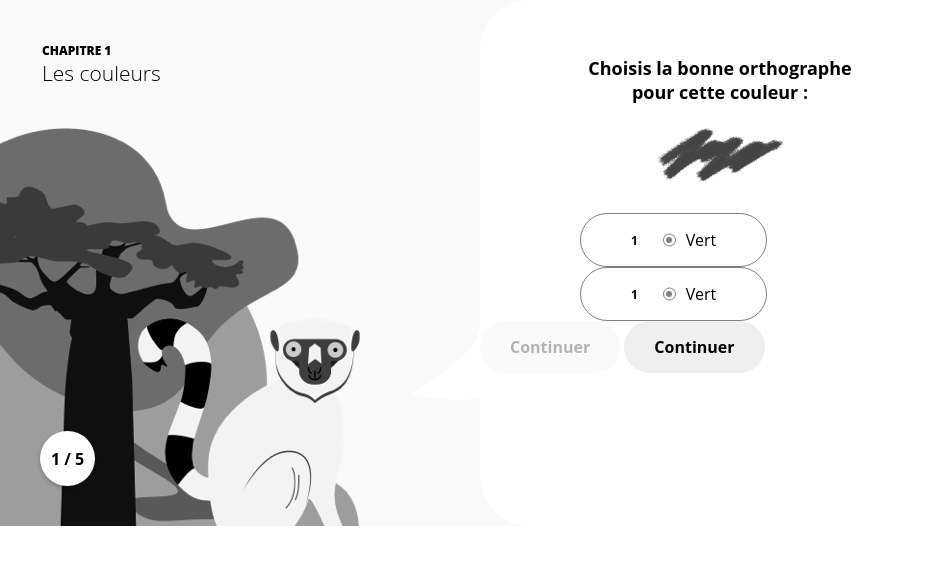
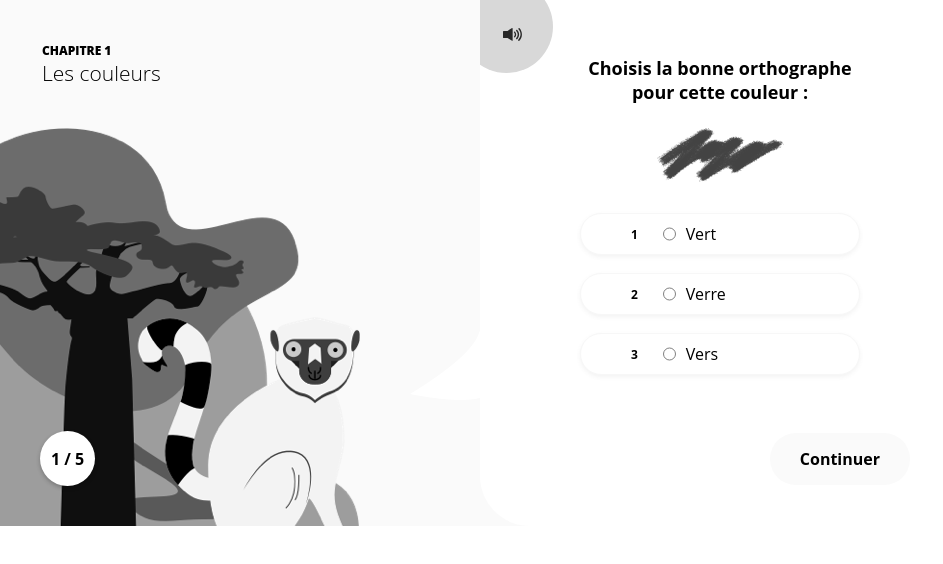
Before and after one commit to LeaCharrier/lia-app, a website: page src/index.html in a window 1280 px wide. Shown: the whole page, without its empty margins (0-943 px from the left). Drawn offline with nearby package versions, Linux system fonts and the light colour scheme; files that its build step writes are made by us from their sources.

Commit message:
exo \\ style

```diff
--- a/src/index.html
+++ b/src/index.html
@@ -25,27 +25,31 @@
         </div>
         <div class="containExercice">
             <div class="contentExercice">
+                <div class="sound"></div>
                 <h2 class="consigne">Choisis la bonne orthographe pour cette couleur :</h2>
                 <img src="images/exo-color.png" class="color">
                 <ul>
                   <li>
-                        <button class="button button__choise button__choise--selected">
+                    <button class="button button__choise button__choise">
                       <span>1</span>
                       <span>Vert</span>
                     </button>
                   </li>
                   <li>
-                        <button class="button button__choise button__choise--selected">
-                            <span>1</span>
-                            <span>Vert</span>
+                    <button class="button button__choise button__choise">
+                      <span>2</span>
+                      <span>Verre</span>
+                    </button>
+                  </li>
+                  <li>
+                    <button class="button button__choise button__choise">
+                      <span>3</span>
+                      <span>Vers</span>
                     </button>
                   </li>
                 </ul>
             </div>
             <div class="contentReponse">
-                <button class="button button__classic button__classic--inactive" disabled>
-                    <p>Continuer</p>
-                </button>
                 <button class="button button__classic button__classic--active">
                     <p>Continuer</p>
                 </button>
--- a/src/styles/pages/_exercice.scss
+++ b/src/styles/pages/_exercice.scss
@@ -53,12 +53,33 @@
     width: 50%;
     position: relative;
     background-color: $white;
-    border-top-left-radius: 50px;
     border-bottom-left-radius: 50px;
+    overflow: hidden;
 
     .contentExercice {
       max-width: 280px;
       margin: 56px auto 0;
+
+      .sound {
+        position: absolute;
+        background: #D8D8D8;
+        width: 93px;
+        height: 93px;
+        border-radius: 50px;
+        top: -20px;
+        left: -20px;
+
+        &:before {
+          content:'';
+          position:absolute;
+          background-image: url('../images/sound.svg');
+          background-repeat: no-repeat;
+          width: 20px;
+          height: 15px;
+          right: 30px;
+          bottom: 30px;
+        }
+      }
 
       .consigne {
         font-size: 18px;
@@ -73,4 +94,8 @@
     }
   }
 
+  .contentReponse {
+    margin-right: 50px;
+  }
+
 }
--- a/src/styles/ui/_button.scss
+++ b/src/styles/ui/_button.scss
@@ -6,32 +6,46 @@
   cursor: pointer;
   border-radius: 30px;
   padding: 15px 30px;
+
   &__classic {
     font-weight: 700;
     font-size: 16px;
+    background-color: $bg;
+    float: right;
+    margin-top: 40px;
+
     &--active {
 
     }
+
     &--inactive {
 
     }
   }
+
   &__choise {
-    padding: 15px 50px;
+    padding: 9px 50px;
     display: flex;
     align-items: center;
     background-color: white;
     box-shadow: $box-shadow;
+    width: 100%;
+    margin-bottom: 18px;
+    border: 1px solid #F7F7F7;
+
+
     & > span:first-of-type {
       font-weight: 700;
       padding-right: 40px;
       font-size: 12px;
     }
+
     & > span:last-of-type {
       font-weight: 500;
       position: relative;
       font-size: 16px;
       padding-left: 8px;
+
       &:before {
         content: '';
         width: 11px;
@@ -44,11 +58,12 @@
         left: -15px;
         border-radius: 100%;
       }
+
       &:after {
         content: '';
         opacity: 0;
-        width: 6px;
-        height: 6px;
+        width: 7px;
+        height: 7px;
         border-radius: 50%;
         position: absolute;
         left: -12px;
```
Also changed, not shown: src/images/sound.png (added). Lines whose indentation alone changed are shown as unchanged.
